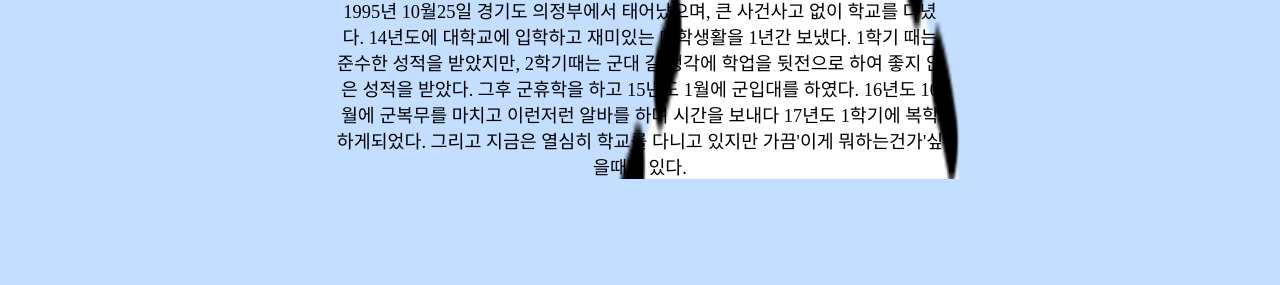
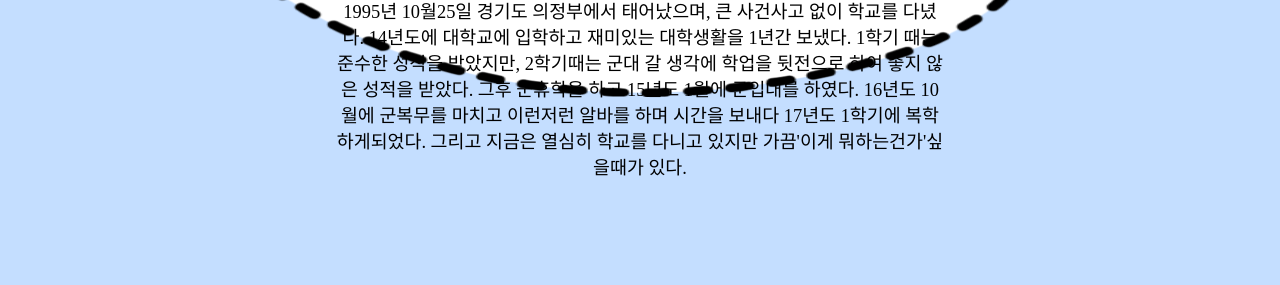
Before and after one commit to hyeonsh95/hyeonsh95.github.io, a plain HTML site: page port.html in a window 1280 px wide. Shown: the part 627-912 px from the top of the page. Drawn offline with Linux system fonts and the light colour scheme.

Commit message:
Update port.html

```diff
--- a/port.html
+++ b/port.html
@@ -14,7 +14,7 @@
  #div_self1 img{width:50%; height:200px; float:right;}
  #div_self2{width:60%; float:center; text-align: center; margin:0 auto;}
  #div_self3{width:50%; height:230px; float:left;  text-align: center; margin:0 auto;}
- #div_self4{background-image:url('hyeonsh95.github.io/말풍선.png');background-size:90% 800% ;background-repeat:no-repeat;}
+ #div_self4{background-image:url('hyeonsh95.github.io/말풍선.png');background-size:90% 80% ;background-repeat:no-repeat;}
  #div_hobby{width:80%; height:450px; text-align: left; margin:0 auto;}
  #div_hobby1{width:33%;text-align: center;float:left; margin:0 auto;}
  #div_subject{text-align: left;width:80%; height:1850px; text-align:left; margin:0 auto;}
```
